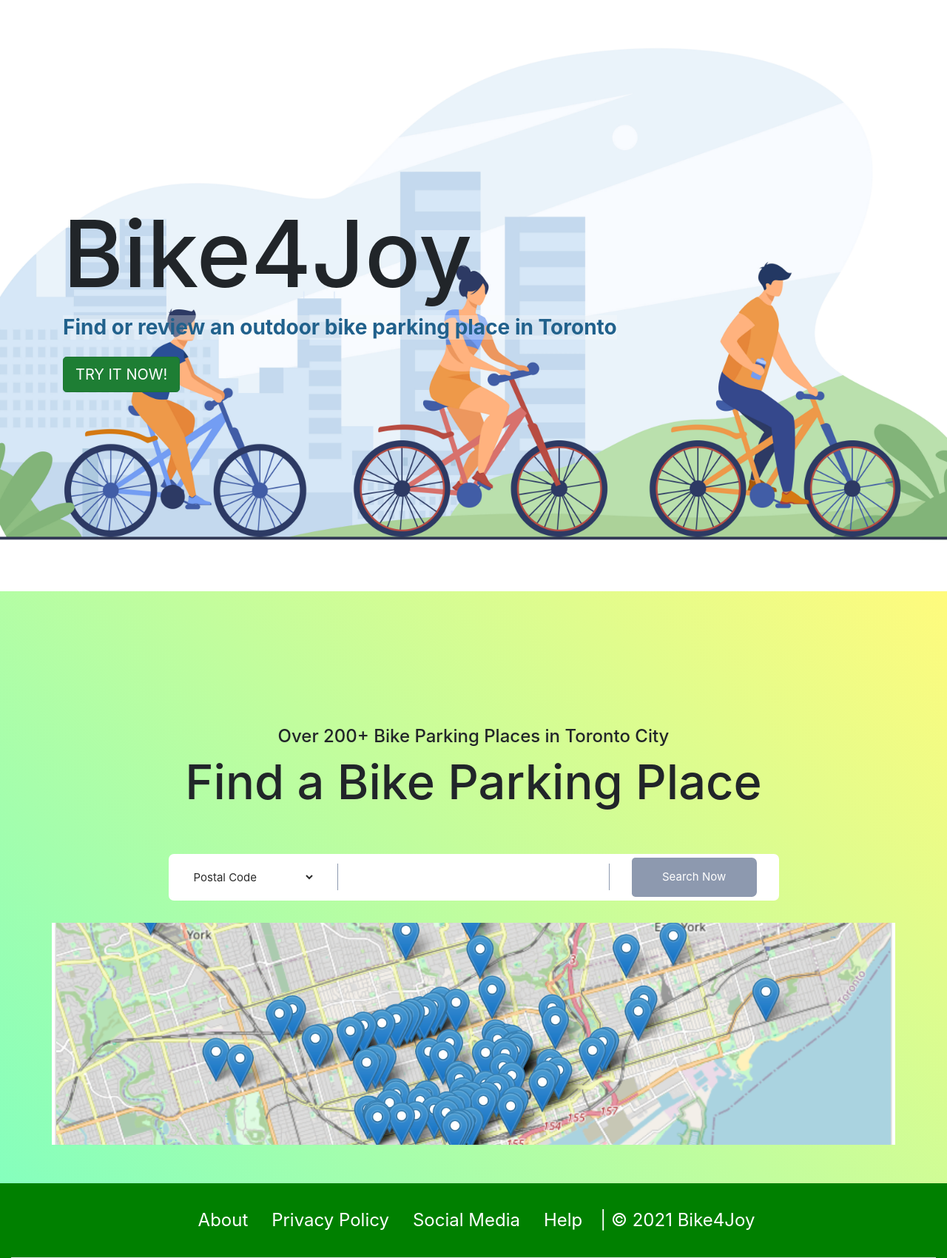
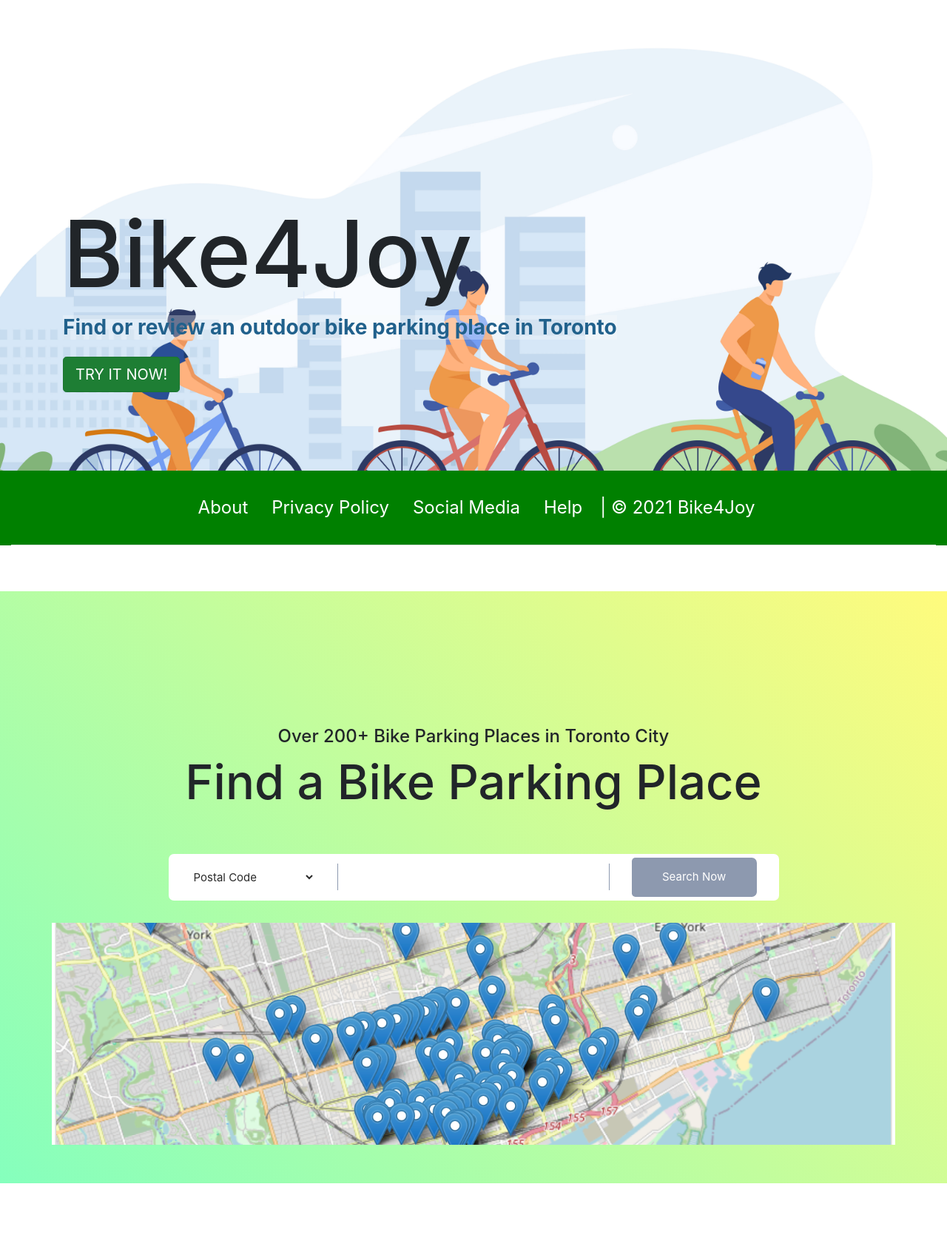
Before and after one commit to billsong0407/Bike4Joy, a PHP site: page / in a window 1280 px wide. Shown: the part 63-1763 px from the top of the page at 74% size. After the commit the page ends 1662 px from the top, so only its background shows below. Run offline with PHP 8.4, Linux system fonts and the light colour scheme; some libraries are stand-ins or nearby versions.

Commit message:
fix footer position

```diff
--- a/assets/css/all-pages.css
+++ b/assets/css/all-pages.css
@@ -6,4 +6,5 @@
 .page-footer footer .nav-link{
   font-size: 24px;
   color: white !important;
+  bottom: 0;
 }
--- a/index.html
+++ b/index.html
@@ -122,8 +122,8 @@
             </div>
         </div>
     </div>
-    <div class="container-fluid page-footer">
-        <footer class="pt-4">
+    <div class="container-fluid page-footer fixed-bottom">
+        <footer class="pt-4 footer">
             <ul class="nav justify-content-center border-bottom pb-4">
                 <li class="nav-item"><a href="#" class="nav-link px-3">About</a></li>
                 <li class="nav-item"><a href="#" class="nav-link px-3">Privacy Policy</a></li>
--- a/registration.html
+++ b/registration.html
@@ -88,7 +88,7 @@
                 </div>
             </div>
 
-            <div class="container-fluid page-footer">
+            <div class="container-fluid page-footer fixed-bottom">
                 <footer class="pt-4">
                     <ul class="nav justify-content-center border-bottom pb-4">
                         <li class="nav-item"><a href="#" class="nav-link px-3">About</a></li>
--- a/results.html
+++ b/results.html
@@ -148,7 +148,7 @@
 
             </a>
         </div>
-        <div class="container-fluid page-footer">
+        <div class="container-fluid page-footer fixed-bottom">
             <footer class="pt-4">
                 <ul class="nav justify-content-center border-bottom pb-4">
                     <li class="nav-item"><a href="#" class="nav-link px-3">About</a></li>
--- a/single-result.html
+++ b/single-result.html
@@ -128,7 +128,7 @@
     </div>
 
 
-    <div class="container-fluid page-footer">
+    <div class="container-fluid page-footer fixed-bottom">
         <footer class="pt-4">
             <ul class="nav justify-content-center border-bottom pb-4">
                 <li class="nav-item"><a href="#" class="nav-link px-3">About</a></li>
--- a/submission.html
+++ b/submission.html
@@ -119,7 +119,7 @@
 
     </div>
 
-    <div class="container-fluid page-footer">
+    <div class="container-fluid page-footer fixed-bottom">
         <footer class="pt-4">
             <ul class="nav justify-content-center border-bottom pb-4">
                 <li class="nav-item"><a href="#" class="nav-link px-3">About</a></li>
```
